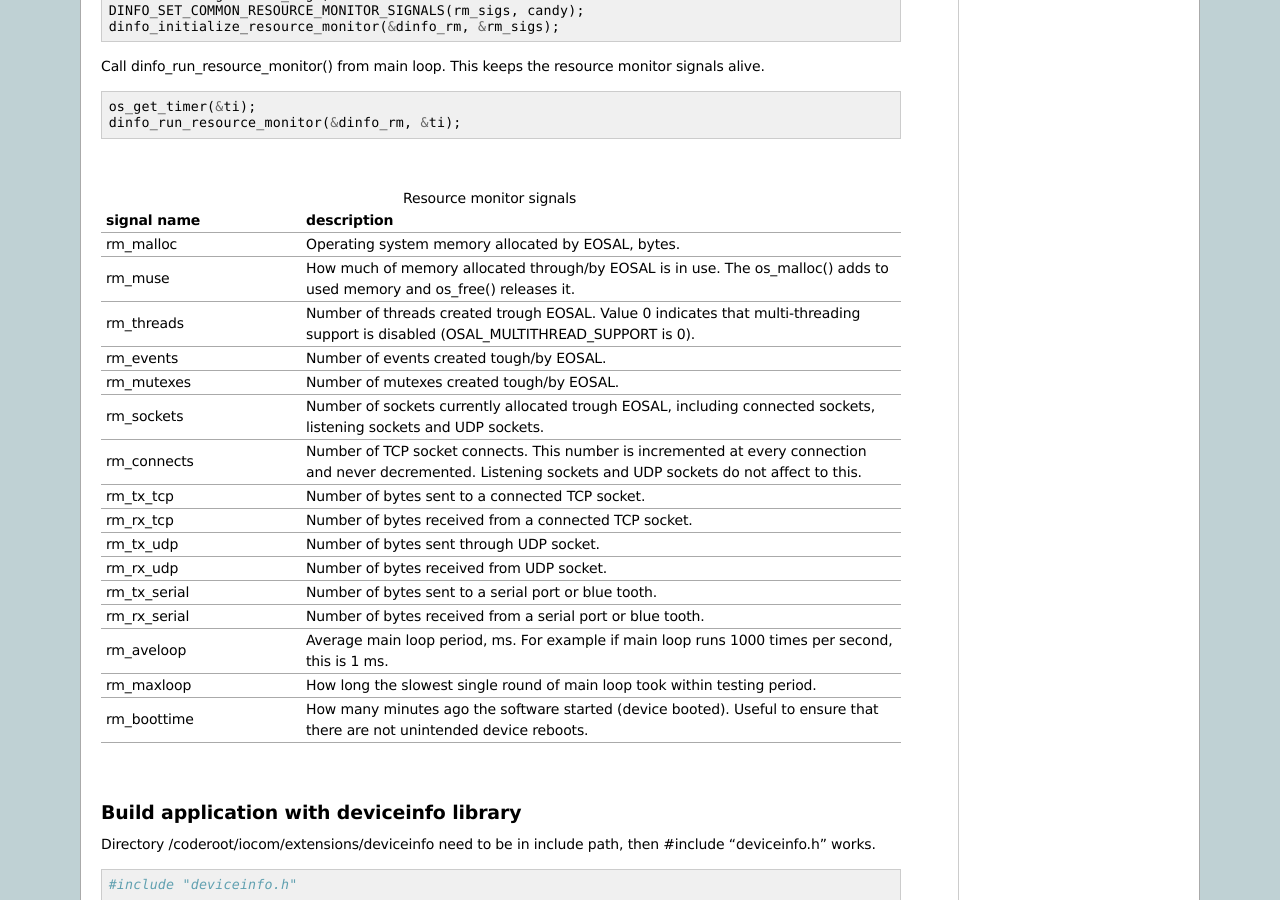
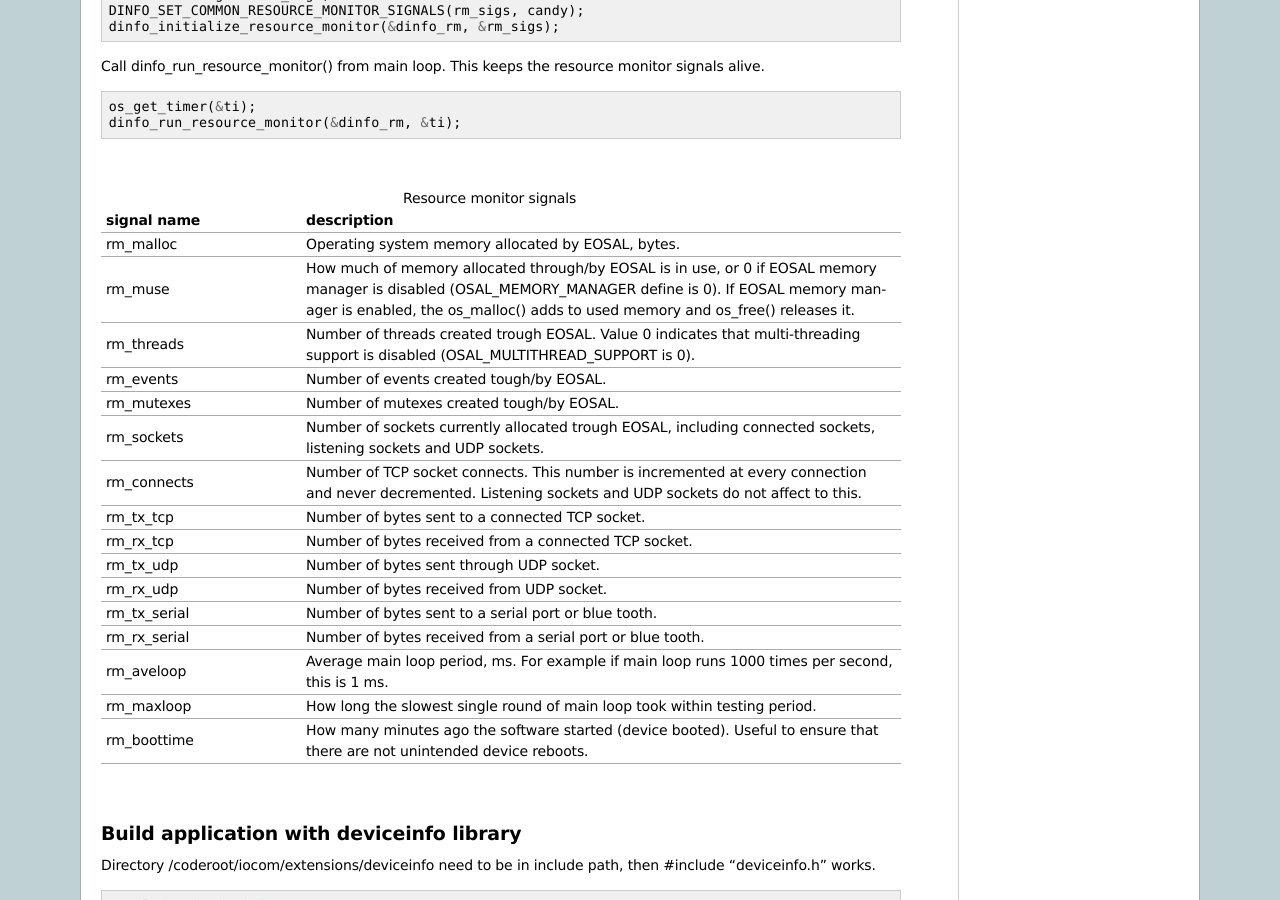
Before and after one commit to iocafe/iocafe-doc, a Sphinx documentation site: the page built from source/extensions/deviceinfo/200717-deviceinfo.rst, in a window 1280 px wide and 900 px high, scrolled down 3817 px. Built offline with Sphinx 7.4.7, drawn with Linux system fonts in a browser that asks for light colours.

Commit message:
Memory management detail

```diff
--- a/source/extensions/deviceinfo/200717-deviceinfo.rst
+++ b/source/extensions/deviceinfo/200717-deviceinfo.rst
@@ -218,8 +218,9 @@ Call dinfo_run_resource_monitor() from main loop. This keeps the resource monito
   * - rm_malloc
     - Operating system memory allocated by EOSAL, bytes.
   * - rm_muse
-    - How much of memory allocated through/by EOSAL is in use. The os_malloc() adds to used memory and
-      os_free() releases it.
+    - How much of memory allocated through/by EOSAL is in use, or 0 if EOSAL memory manager is
+      disabled (OSAL_MEMORY_MANAGER define is 0). If EOSAL memory manager is enabled, the os_malloc()
+      adds to used memory and os_free() releases it.
   * - rm_threads
     - Number of threads created trough EOSAL. Value 0 indicates that multi-threading support is
       disabled (OSAL_MULTITHREAD_SUPPORT is 0).
```
